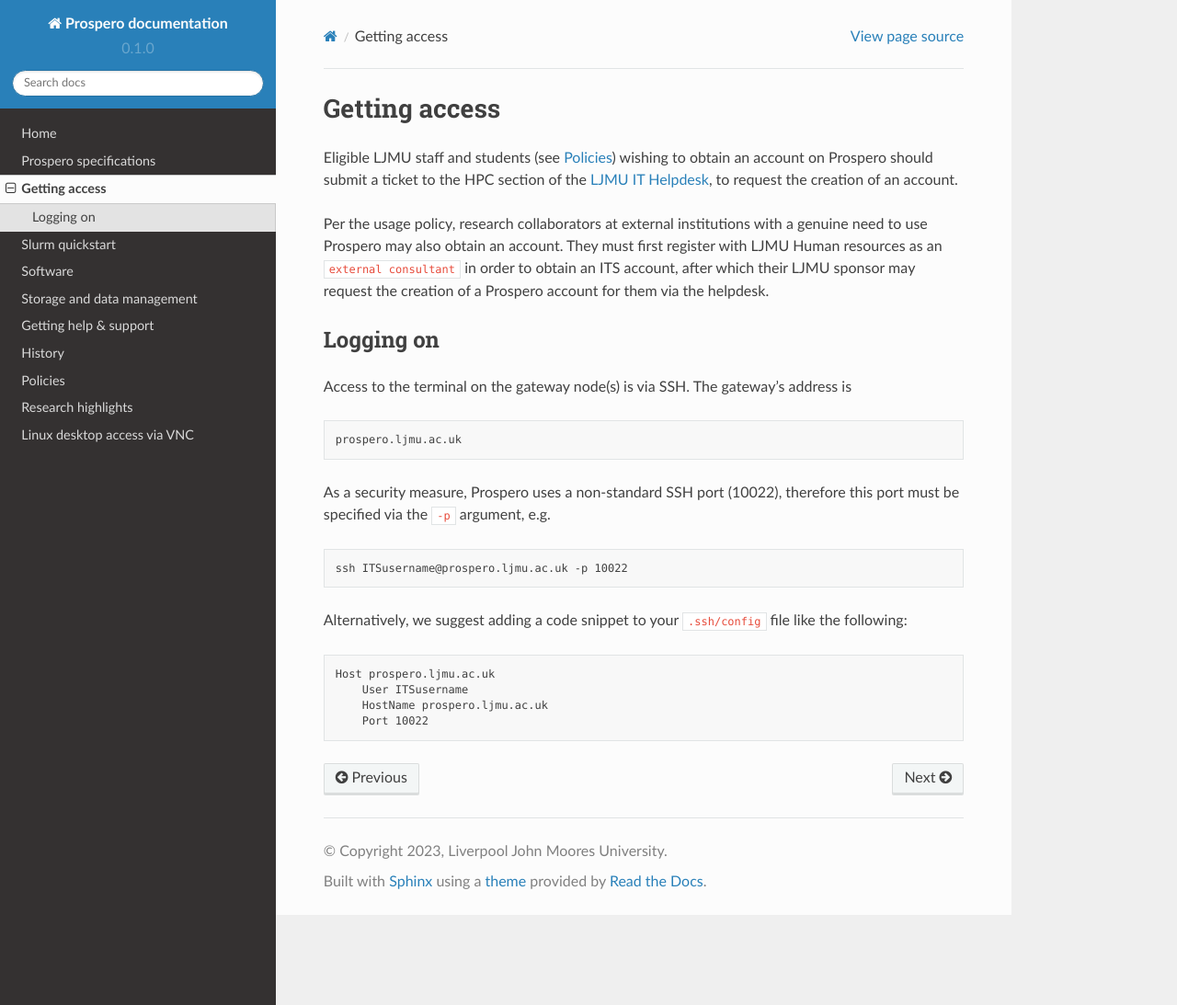
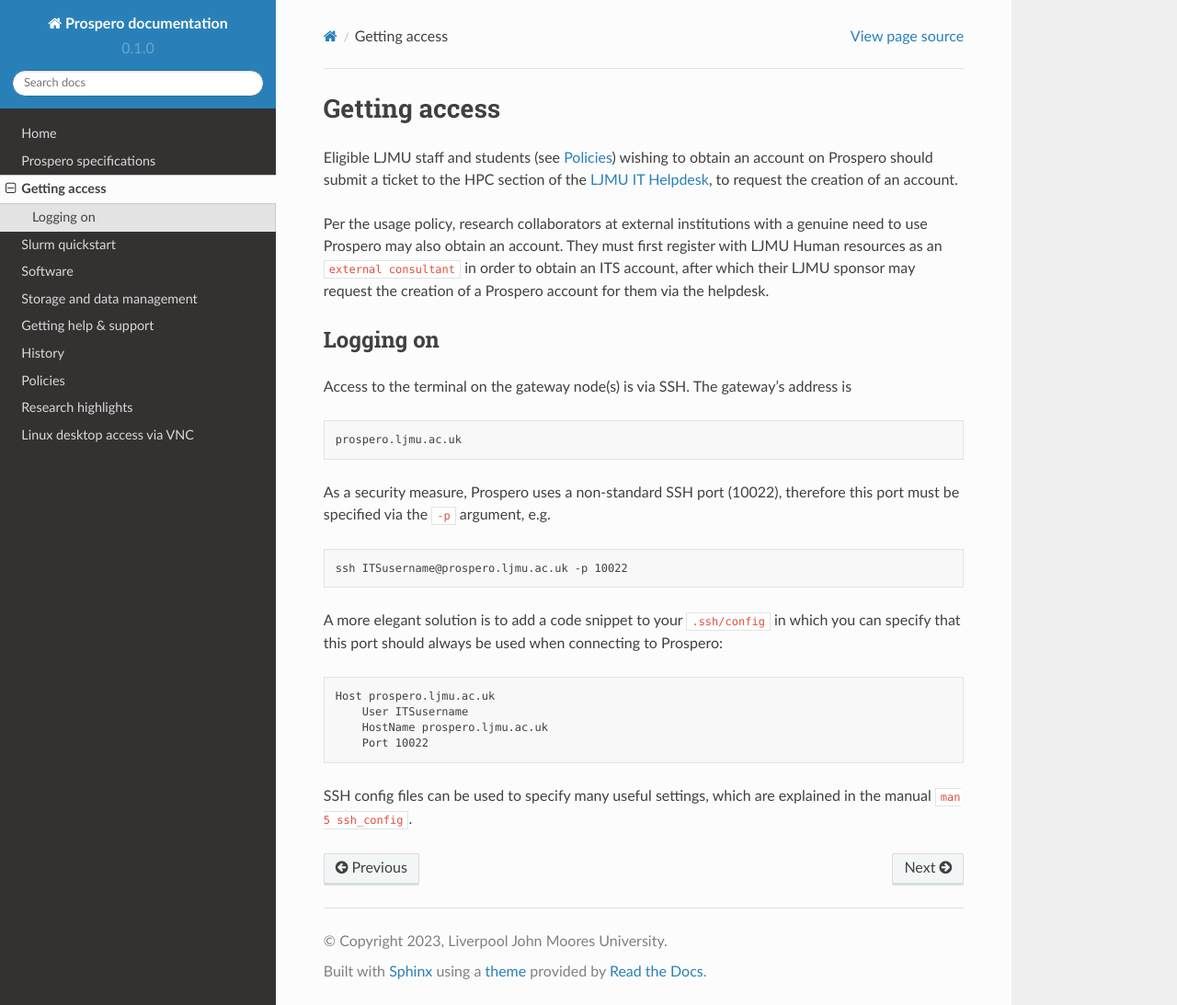
Before and after one commit to astrcrai/prospero-docs, a Sphinx documentation site: the page built from docs/source/access.rst, in a window 1280 px wide and 1093 px high. Shown: the whole window at 92% size. Built offline with Sphinx 7.4.7 and the Read the Docs theme 2.0.0, drawn with Linux system fonts in a browser that asks for light colours.

Commit message:
Update access.rst

```diff
--- a/docs/source/access.rst
+++ b/docs/source/access.rst
@@ -20,7 +20,7 @@
 
     ssh ITSusername@prospero.ljmu.ac.uk -p 10022
 
-Alternatively, we suggest adding a code snippet to your ``.ssh/config`` file like the following:
+A more elegant solution is to add a code snippet to your ``.ssh/config`` in which you can specify that this port should always be used when connecting to Prospero:
 
 .. code-block:: ssh-config
 
@@ -28,3 +28,5 @@
         User ITSusername
         HostName prospero.ljmu.ac.uk
         Port 10022
+
+SSH config files can be used to specify many useful settings, which are explained in the manual ``man 5 ssh_config``.
```
